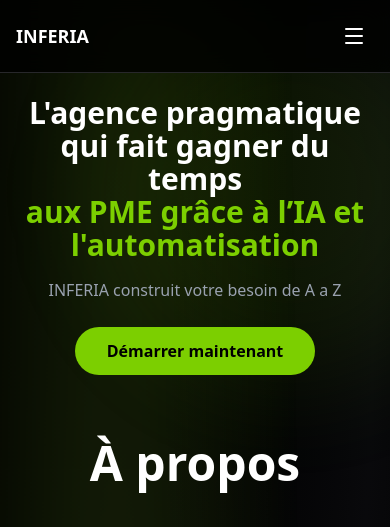
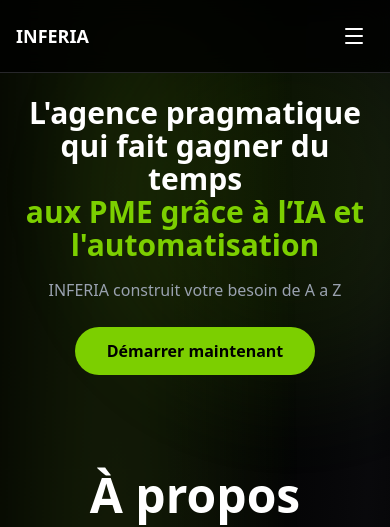
Before and after one commit to callo13/inferia, a React (Vite) app: page / in a window 390 px wide. Shown: the top 527 px of the page. Built offline with nearby package versions, Linux system fonts and the light colour scheme.

Commit message:
responsive

```diff
--- a/src/components/Hero.jsx
+++ b/src/components/Hero.jsx
@@ -9,7 +9,7 @@
   };
 
   return (
-    <section id="hero" className="relative flex items-center justify-center px-4 sm:px-6 overflow-hidden pt-24 pb-8 sm:pt-32 md:min-h-screen">
+    <section id="hero" className="relative flex items-center justify-center px-4 sm:px-6 overflow-hidden pt-24 pb-16 sm:pt-32 sm:pb-20 md:min-h-screen">
       {/* Gradient overlay */}
       <div className="absolute inset-0 bg-gradient-radial from-lime-500/10 via-transparent to-transparent"></div>
 
```
